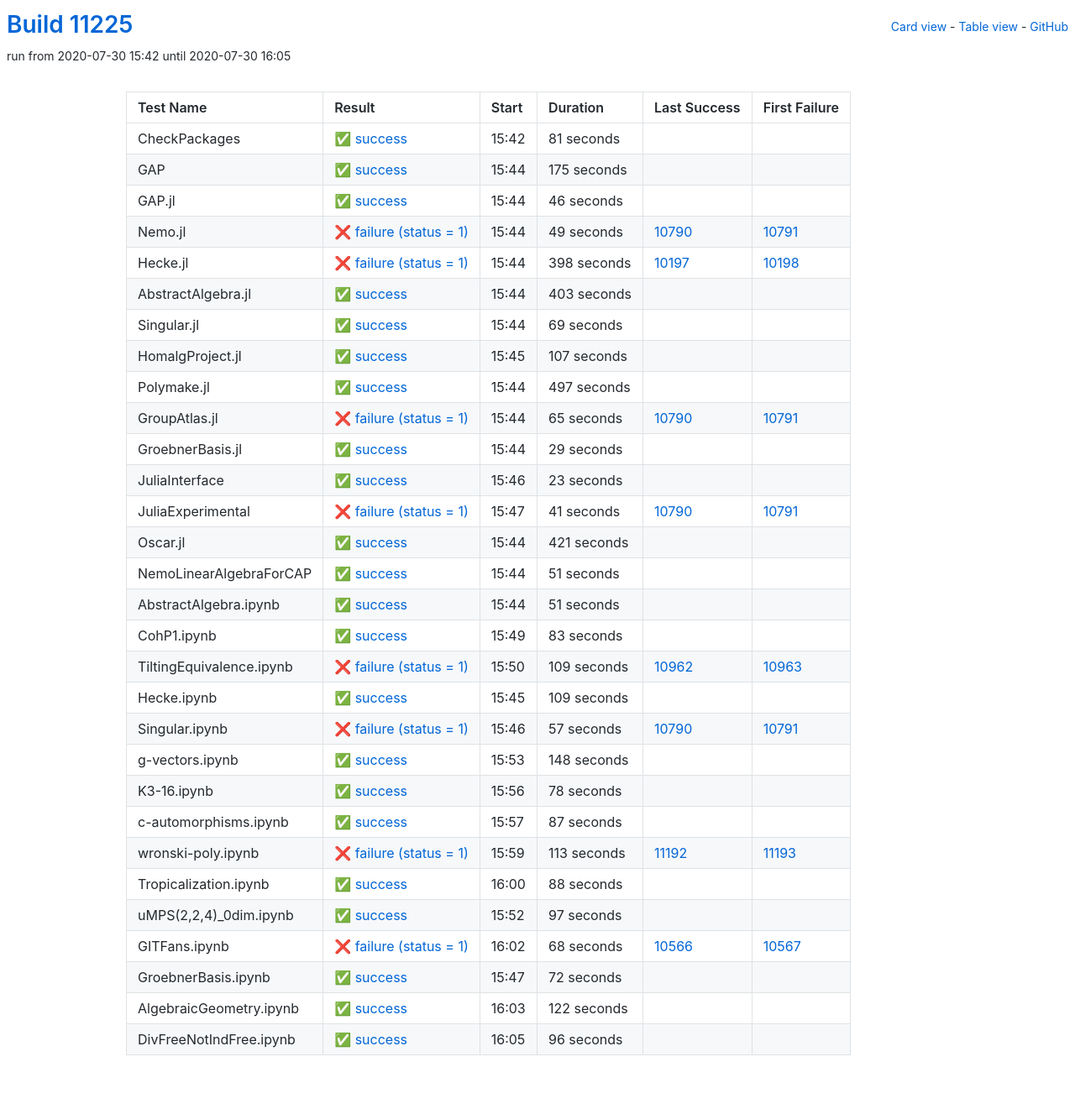
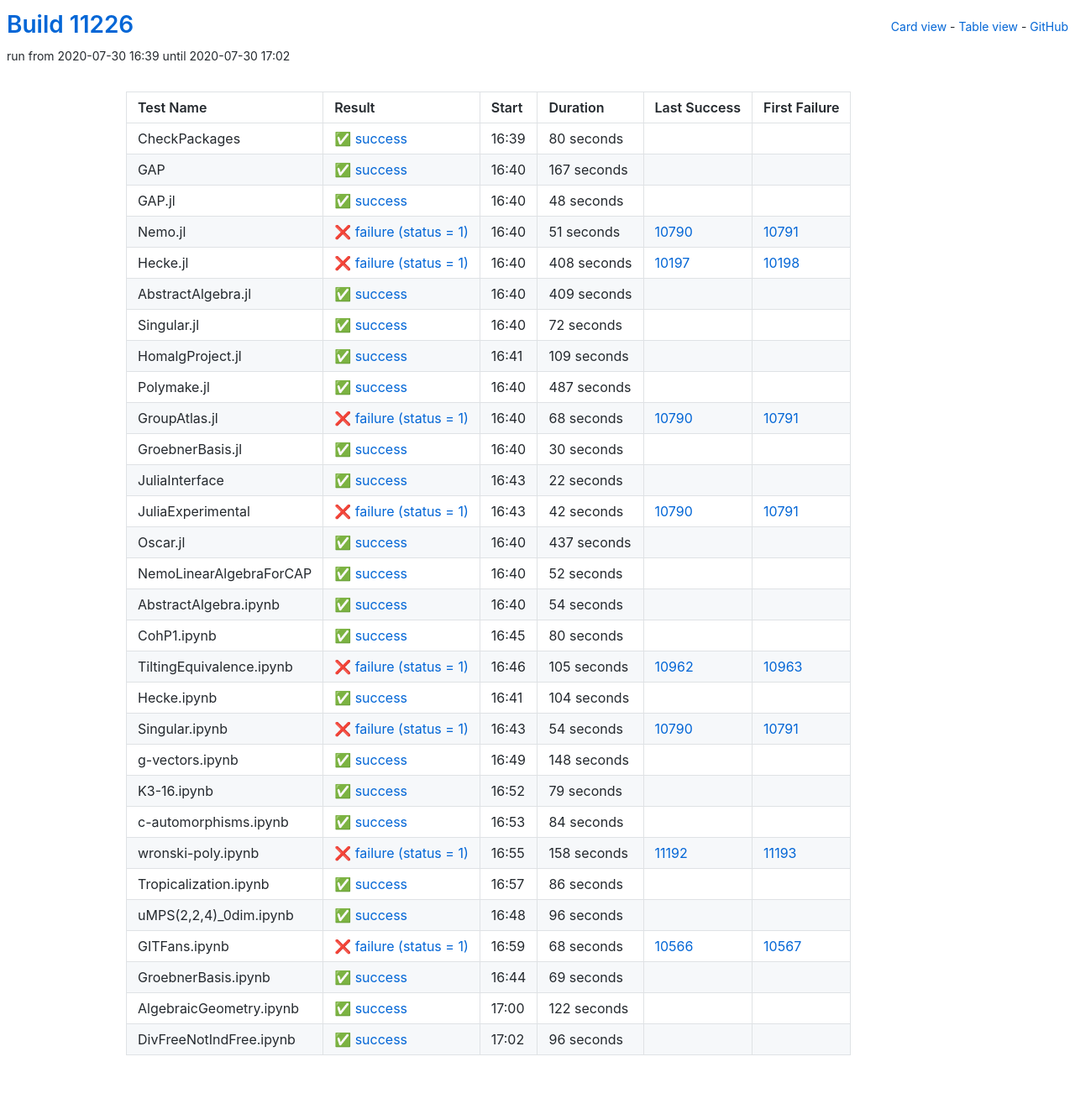
Before and after one commit to oscar-system/oscar-ci-status, a Jekyll site: the page built from table.html, in a window 1280 px wide. Shown: the whole page at 84% size. Built offline with Jekyll 4.4.1, drawn with Linux system fonts in a browser that asks for light colours.

Commit message:
Build #11226

```diff
--- a/_data/ci.yml
+++ b/_data/ci.yml
@@ -1,6 +1,6 @@
 ---
-build: 11225
-build_url: https://oscarci.mathematik.uni-kl.de/job/oscar/11225/
+build: 11226
+build_url: https://oscarci.mathematik.uni-kl.de/job/oscar/11226/
 job: oscar
 organization: oscar-system
 repo: oscar-ci-status
@@ -8,224 +8,92 @@
 tests:
 - name: CheckPackages
   id: checkpackages
-  log: https://oscarci.mathematik.uni-kl.de/job/oscar/11225/artifact/logs/build-11225/CheckPackages.log
-  start: 2020-07-30 15:42
+  log: https://oscarci.mathematik.uni-kl.de/job/oscar/11226/artifact/logs/build-11226/CheckPackages.log
+  start: 2020-07-30 16:39
   success: true
   exitcode: 0
   status: success
-  duration: 81
+  duration: 80
   last_success: false
   last_success_url:
   first_failure: false
   first_failure_url:
 - name: GAP
   id: gap
-  log: https://oscarci.mathematik.uni-kl.de/job/oscar/11225/artifact/logs/build-11225/GAP.log
-  start: 2020-07-30 15:44
+  log: https://oscarci.mathematik.uni-kl.de/job/oscar/11226/artifact/logs/build-11226/GAP.log
+  start: 2020-07-30 16:40
   success: true
   exitcode: 0
   status: success
-  duration: 175
+  duration: 167
   last_success: false
   last_success_url:
   first_failure: false
   first_failure_url:
 - name: GAP.jl
   id: gap-jl
-  log: https://oscarci.mathematik.uni-kl.de/job/oscar/11225/artifact/logs/build-11225/GAP.jl.log
-  start: 2020-07-30 15:44
+  log: https://oscarci.mathematik.uni-kl.de/job/oscar/11226/artifact/logs/build-11226/GAP.jl.log
+  start: 2020-07-30 16:40
   success: true
   exitcode: 0
   status: success
-  duration: 46
+  duration: 48
   last_success: false
   last_success_url:
   first_failure: false
   first_failure_url:
 - name: Nemo.jl
   id: nemo-jl
-  log: https://oscarci.mathematik.uni-kl.de/job/oscar/11225/artifact/logs/build-11225/Nemo.jl.log
-  start: 2020-07-30 15:44
+  log: https://oscarci.mathematik.uni-kl.de/job/oscar/11226/artifact/logs/build-11226/Nemo.jl.log
+  start: 2020-07-30 16:40
   success: false
   exitcode: 1
   status: failure
-  duration: 49
+  duration: 51
   last_success: 10790
   last_success_url: https://oscarci.mathematik.uni-kl.de/job/oscar/10790/
   first_failure: 10791
   first_failure_url: https://oscarci.mathematik.uni-kl.de/job/oscar/10791/
 - name: Hecke.jl
   id: hecke-jl
-  log: https://oscarci.mathematik.uni-kl.de/job/oscar/11225/artifact/logs/build-11225/Hecke.jl.log
-  start: 2020-07-30 15:44
+  log: https://oscarci.mathematik.uni-kl.de/job/oscar/11226/artifact/logs/build-11226/Hecke.jl.log
+  start: 2020-07-30 16:40
   success: false
   exitcode: 1
   status: failure
-  duration: 398
+  duration: 408
   last_success: 10197
   last_success_url: https://oscarci.mathematik.uni-kl.de/job/oscar/10197/
   first_failure: 10198
   first_failure_url: https://oscarci.mathematik.uni-kl.de/job/oscar/10198/
 - name: AbstractAlgebra.jl
   id: abstractalgebra-jl
-  log: https://oscarci.mathematik.uni-kl.de/job/oscar/11225/artifact/logs/build-11225/AbstractAlgebra.jl.log
-  start: 2020-07-30 15:44
+  log: https://oscarci.mathematik.uni-kl.de/job/oscar/11226/artifact/logs/build-11226/AbstractAlgebra.jl.log
+  start: 2020-07-30 16:40
   success: true
   exitcode: 0
   status: success
-  duration: 403
+  duration: 409
   last_success: false
   last_success_url:
   first_failure: false
   first_failure_url:
 - name: Singular.jl
   id: singular-jl
-  log: https://oscarci.mathematik.uni-kl.de/job/oscar/11225/artifact/logs/build-11225/Singular.jl.log
-  start: 2020-07-30 15:44
+  log: https://oscarci.mathematik.uni-kl.de/job/oscar/11226/artifact/logs/build-11226/Singular.jl.log
+  start: 2020-07-30 16:40
   success: true
   exitcode: 0
   status: success
-  duration: 69
+  duration: 72
   last_success: false
   last_success_url:
   first_failure: false
   first_failure_url:
 - name: HomalgProject.jl
   id: homalgproject-jl
-  log: https://oscarci.mathematik.uni-kl.de/job/oscar/11225/artifact/logs/build-11225/HomalgProject.jl.log
-  start: 2020-07-30 15:45
-  success: true
-  exitcode: 0
-  status: success
-  duration: 107
-  last_success: false
-  last_success_url:
-  first_failure: false
-  first_failure_url:
-- name: Polymake.jl
-  id: polymake-jl
-  log: https://oscarci.mathematik.uni-kl.de/job/oscar/11225/artifact/logs/build-11225/Polymake.jl.log
-  start: 2020-07-30 15:44
-  success: true
-  exitcode: 0
-  status: success
-  duration: 497
-  last_success: false
-  last_success_url:
-  first_failure: false
-  first_failure_url:
-- name: GroupAtlas.jl
-  id: groupatlas-jl
-  log: https://oscarci.mathematik.uni-kl.de/job/oscar/11225/artifact/logs/build-11225/GroupAtlas.jl.log
-  start: 2020-07-30 15:44
-  success: false
-  exitcode: 1
-  status: failure
-  duration: 65
-  last_success: 10790
-  last_success_url: https://oscarci.mathematik.uni-kl.de/job/oscar/10790/
-  first_failure: 10791
-  first_failure_url: https://oscarci.mathematik.uni-kl.de/job/oscar/10791/
-- name: GroebnerBasis.jl
-  id: groebnerbasis-jl
-  log: https://oscarci.mathematik.uni-kl.de/job/oscar/11225/artifact/logs/build-11225/GroebnerBasis.jl.log
-  start: 2020-07-30 15:44
-  success: true
-  exitcode: 0
-  status: success
-  duration: 29
-  last_success: false
-  last_success_url:
-  first_failure: false
-  first_failure_url:
-- name: JuliaInterface
-  id: juliainterface
-  log: https://oscarci.mathematik.uni-kl.de/job/oscar/11225/artifact/logs/build-11225/JuliaInterface.log
-  start: 2020-07-30 15:46
-  success: true
-  exitcode: 0
-  status: success
-  duration: 23
-  last_success: false
-  last_success_url:
-  first_failure: false
-  first_failure_url:
-- name: JuliaExperimental
-  id: juliaexperimental
-  log: https://oscarci.mathematik.uni-kl.de/job/oscar/11225/artifact/logs/build-11225/JuliaExperimental.log
-  start: 2020-07-30 15:47
-  success: false
-  exitcode: 1
-  status: failure
-  duration: 41
-  last_success: 10790
-  last_success_url: https://oscarci.mathematik.uni-kl.de/job/oscar/10790/
-  first_failure: 10791
-  first_failure_url: https://oscarci.mathematik.uni-kl.de/job/oscar/10791/
-- name: Oscar.jl
-  id: oscar-jl
-  log: https://oscarci.mathematik.uni-kl.de/job/oscar/11225/artifact/logs/build-11225/Oscar.jl.log
-  start: 2020-07-30 15:44
-  success: true
-  exitcode: 0
-  status: success
-  duration: 421
-  last_success: false
-  last_success_url:
-  first_failure: false
-  first_failure_url:
-- name: NemoLinearAlgebraForCAP
-  id: nemolinearalgebraforcap
-  log: https://oscarci.mathematik.uni-kl.de/job/oscar/11225/artifact/logs/build-11225/NemoLinearAlgebraForCAP.log
-  start: 2020-07-30 15:44
-  success: true
-  exitcode: 0
-  status: success
-  duration: 51
-  last_success: false
-  last_success_url:
-  first_failure: false
-  first_failure_url:
-- name: AbstractAlgebra.ipynb
-  id: abstractalgebra-ipynb
-  log: https://oscarci.mathematik.uni-kl.de/job/oscar/11225/artifact/logs/build-11225/AbstractAlgebra.ipynb.log
-  start: 2020-07-30 15:44
-  success: true
-  exitcode: 0
-  status: success
-  duration: 51
-  last_success: false
-  last_success_url:
-  first_failure: false
-  first_failure_url:
-- name: CohP1.ipynb
-  id: cohp1-ipynb
-  log: https://oscarci.mathematik.uni-kl.de/job/oscar/11225/artifact/logs/build-11225/CohP1.ipynb.log
-  start: 2020-07-30 15:49
-  success: true
-  exitcode: 0
-  status: success
-  duration: 83
-  last_success: false
-  last_success_url:
-  first_failure: false
-  first_failure_url:
-- name: TiltingEquivalence.ipynb
-  id: tiltingequivalence-ipynb
-  log: https://oscarci.mathematik.uni-kl.de/job/oscar/11225/artifact/logs/build-11225/TiltingEquivalence.ipynb.log
-  start: 2020-07-30 15:50
-  success: false
-  exitcode: 1
-  status: failure
-  duration: 109
-  last_success: 10962
-  last_success_url: https://oscarci.mathematik.uni-kl.de/job/oscar/10962/
-  first_failure: 10963
-  first_failure_url: https://oscarci.mathematik.uni-kl.de/job/oscar/10963/
-- name: Hecke.ipynb
-  id: hecke-ipynb
-  log: https://oscarci.mathematik.uni-kl.de/job/oscar/11225/artifact/logs/build-11225/Hecke.ipynb.log
-  start: 2020-07-30 15:45
+  log: https://oscarci.mathematik.uni-kl.de/job/oscar/11226/artifact/logs/build-11226/HomalgProject.jl.log
+  start: 2020-07-30 16:41
   success: true
   exitcode: 0
   status: success
@@ -234,22 +102,154 @@
   last_success_url:
   first_failure: false
   first_failure_url:
-- name: Singular.ipynb
-  id: singular-ipynb
-  log: https://oscarci.mathematik.uni-kl.de/job/oscar/11225/artifact/logs/build-11225/Singular.ipynb.log
-  start: 2020-07-30 15:46
+- name: Polymake.jl
+  id: polymake-jl
+  log: https://oscarci.mathematik.uni-kl.de/job/oscar/11226/artifact/logs/build-11226/Polymake.jl.log
+  start: 2020-07-30 16:40
+  success: true
+  exitcode: 0
+  status: success
+  duration: 487
+  last_success: false
+  last_success_url:
+  first_failure: false
+  first_failure_url:
+- name: GroupAtlas.jl
+  id: groupatlas-jl
+  log: https://oscarci.mathematik.uni-kl.de/job/oscar/11226/artifact/logs/build-11226/GroupAtlas.jl.log
+  start: 2020-07-30 16:40
   success: false
   exitcode: 1
   status: failure
-  duration: 57
+  duration: 68
+  last_success: 10790
+  last_success_url: https://oscarci.mathematik.uni-kl.de/job/oscar/10790/
+  first_failure: 10791
+  first_failure_url: https://oscarci.mathematik.uni-kl.de/job/oscar/10791/
+- name: GroebnerBasis.jl
+  id: groebnerbasis-jl
+  log: https://oscarci.mathematik.uni-kl.de/job/oscar/11226/artifact/logs/build-11226/GroebnerBasis.jl.log
+  start: 2020-07-30 16:40
+  success: true
+  exitcode: 0
+  status: success
+  duration: 30
+  last_success: false
+  last_success_url:
+  first_failure: false
+  first_failure_url:
+- name: JuliaInterface
+  id: juliainterface
+  log: https://oscarci.mathematik.uni-kl.de/job/oscar/11226/artifact/logs/build-11226/JuliaInterface.log
+  start: 2020-07-30 16:43
+  success: true
+  exitcode: 0
+  status: success
+  duration: 22
+  last_success: false
+  last_success_url:
+  first_failure: false
+  first_failure_url:
+- name: JuliaExperimental
+  id: juliaexperimental
+  log: https://oscarci.mathematik.uni-kl.de/job/oscar/11226/artifact/logs/build-11226/JuliaExperimental.log
+  start: 2020-07-30 16:43
+  success: false
+  exitcode: 1
+  status: failure
+  duration: 42
+  last_success: 10790
+  last_success_url: https://oscarci.mathematik.uni-kl.de/job/oscar/10790/
+  first_failure: 10791
+  first_failure_url: https://oscarci.mathematik.uni-kl.de/job/oscar/10791/
+- name: Oscar.jl
+  id: oscar-jl
+  log: https://oscarci.mathematik.uni-kl.de/job/oscar/11226/artifact/logs/build-11226/Oscar.jl.log
+  start: 2020-07-30 16:40
+  success: true
+  exitcode: 0
+  status: success
+  duration: 437
+  last_success: false
+  last_success_url:
+  first_failure: false
+  first_failure_url:
+- name: NemoLinearAlgebraForCAP
+  id: nemolinearalgebraforcap
+  log: https://oscarci.mathematik.uni-kl.de/job/oscar/11226/artifact/logs/build-11226/NemoLinearAlgebraForCAP.log
+  start: 2020-07-30 16:40
+  success: true
+  exitcode: 0
+  status: success
+  duration: 52
+  last_success: false
+  last_success_url:
+  first_failure: false
+  first_failure_url:
+- name: AbstractAlgebra.ipynb
+  id: abstractalgebra-ipynb
+  log: https://oscarci.mathematik.uni-kl.de/job/oscar/11226/artifact/logs/build-11226/AbstractAlgebra.ipynb.log
+  start: 2020-07-30 16:40
+  success: true
+  exitcode: 0
+  status: success
+  duration: 54
+  last_success: false
+  last_success_url:
+  first_failure: false
+  first_failure_url:
+- name: CohP1.ipynb
+  id: cohp1-ipynb
+  log: https://oscarci.mathematik.uni-kl.de/job/oscar/11226/artifact/logs/build-11226/CohP1.ipynb.log
+  start: 2020-07-30 16:45
+  success: true
+  exitcode: 0
+  status: success
+  duration: 80
+  last_success: false
+  last_success_url:
+  first_failure: false
+  first_failure_url:
+- name: TiltingEquivalence.ipynb
+  id: tiltingequivalence-ipynb
+  log: https://oscarci.mathematik.uni-kl.de/job/oscar/11226/artifact/logs/build-11226/TiltingEquivalence.ipynb.log
+  start: 2020-07-30 16:46
+  success: false
+  exitcode: 1
+  status: failure
+  duration: 105
+  last_success: 10962
+  last_success_url: https://oscarci.mathematik.uni-kl.de/job/oscar/10962/
+  first_failure: 10963
+  first_failure_url: https://oscarci.mathematik.uni-kl.de/job/oscar/10963/
+- name: Hecke.ipynb
+  id: hecke-ipynb
+  log: https://oscarci.mathematik.uni-kl.de/job/oscar/11226/artifact/logs/build-11226/Hecke.ipynb.log
+  start: 2020-07-30 16:41
+  success: true
+  exitcode: 0
+  status: success
+  duration: 104
+  last_success: false
+  last_success_url:
+  first_failure: false
+  first_failure_url:
+- name: Singular.ipynb
+  id: singular-ipynb
+  log: https://oscarci.mathematik.uni-kl.de/job/oscar/11226/artifact/logs/build-11226/Singular.ipynb.log
+  start: 2020-07-30 16:43
+  success: false
+  exitcode: 1
+  status: failure
+  duration: 54
   last_success: 10790
   last_success_url: https://oscarci.mathematik.uni-kl.de/job/oscar/10790/
   first_failure: 10791
   first_failure_url: https://oscarci.mathematik.uni-kl.de/job/oscar/10791/
 - name: g-vectors.ipynb
   id: g-vectors-ipynb
-  log: https://oscarci.mathematik.uni-kl.de/job/oscar/11225/artifact/logs/build-11225/g-vectors.ipynb.log
-  start: 2020-07-30 15:53
+  log: https://oscarci.mathematik.uni-kl.de/job/oscar/11226/artifact/logs/build-11226/g-vectors.ipynb.log
+  start: 2020-07-30 16:49
   success: true
   exitcode: 0
   status: success
@@ -260,68 +260,68 @@
   first_failure_url:
 - name: K3-16.ipynb
   id: k3-16-ipynb
-  log: https://oscarci.mathematik.uni-kl.de/job/oscar/11225/artifact/logs/build-11225/K3-16.ipynb.log
-  start: 2020-07-30 15:56
+  log: https://oscarci.mathematik.uni-kl.de/job/oscar/11226/artifact/logs/build-11226/K3-16.ipynb.log
+  start: 2020-07-30 16:52
   success: true
   exitcode: 0
   status: success
-  duration: 78
+  duration: 79
   last_success: false
   last_success_url:
   first_failure: false
   first_failure_url:
 - name: c-automorphisms.ipynb
   id: c-automorphisms-ipynb
-  log: https://oscarci.mathematik.uni-kl.de/job/oscar/11225/artifact/logs/build-11225/c-automorphisms.ipynb.log
-  start: 2020-07-30 15:57
+  log: https://oscarci.mathematik.uni-kl.de/job/oscar/11226/artifact/logs/build-11226/c-automorphisms.ipynb.log
+  start: 2020-07-30 16:53
   success: true
   exitcode: 0
   status: success
-  duration: 87
+  duration: 84
   last_success: false
   last_success_url:
   first_failure: false
   first_failure_url:
 - name: wronski-poly.ipynb
   id: wronski-poly-ipynb
-  log: https://oscarci.mathematik.uni-kl.de/job/oscar/11225/artifact/logs/build-11225/wronski-poly.ipynb.log
-  start: 2020-07-30 15:59
+  log: https://oscarci.mathematik.uni-kl.de/job/oscar/11226/artifact/logs/build-11226/wronski-poly.ipynb.log
+  start: 2020-07-30 16:55
   success: false
   exitcode: 1
   status: failure
-  duration: 113
+  duration: 158
   last_success: 11192
   last_success_url: https://oscarci.mathematik.uni-kl.de/job/oscar/11192/
   first_failure: 11193
   first_failure_url: https://oscarci.mathematik.uni-kl.de/job/oscar/11193/
 - name: Tropicalization.ipynb
   id: tropicalization-ipynb
-  log: https://oscarci.mathematik.uni-kl.de/job/oscar/11225/artifact/logs/build-11225/Tropicalization.ipynb.log
-  start: 2020-07-30 16:00
+  log: https://oscarci.mathematik.uni-kl.de/job/oscar/11226/artifact/logs/build-11226/Tropicalization.ipynb.log
+  start: 2020-07-30 16:57
   success: true
   exitcode: 0
   status: success
-  duration: 88
+  duration: 86
   last_success: false
   last_success_url:
   first_failure: false
   first_failure_url:
 - name: uMPS(2,2,4)_0dim.ipynb
   id: umps-2-2-4-0dim-ipynb
-  log: https://oscarci.mathematik.uni-kl.de/job/oscar/11225/artifact/logs/build-11225/uMPS-2-2-4-_0dim.ipynb.log
-  start: 2020-07-30 15:52
+  log: https://oscarci.mathematik.uni-kl.de/job/oscar/11226/artifact/logs/build-11226/uMPS-2-2-4-_0dim.ipynb.log
+  start: 2020-07-30 16:48
   success: true
   exitcode: 0
   status: success
-  duration: 97
+  duration: 96
   last_success: false
   last_success_url:
   first_failure: false
   first_failure_url:
 - name: GITFans.ipynb
   id: gitfans-ipynb
-  log: https://oscarci.mathematik.uni-kl.de/job/oscar/11225/artifact/logs/build-11225/GITFans.ipynb.log
-  start: 2020-07-30 16:02
+  log: https://oscarci.mathematik.uni-kl.de/job/oscar/11226/artifact/logs/build-11226/GITFans.ipynb.log
+  start: 2020-07-30 16:59
   success: false
   exitcode: 1
   status: failure
@@ -332,20 +332,20 @@
   first_failure_url: https://oscarci.mathematik.uni-kl.de/job/oscar/10567/
 - name: GroebnerBasis.ipynb
   id: groebnerbasis-ipynb
-  log: https://oscarci.mathematik.uni-kl.de/job/oscar/11225/artifact/logs/build-11225/GroebnerBasis.ipynb.log
-  start: 2020-07-30 15:47
+  log: https://oscarci.mathematik.uni-kl.de/job/oscar/11226/artifact/logs/build-11226/GroebnerBasis.ipynb.log
+  start: 2020-07-30 16:44
   success: true
   exitcode: 0
   status: success
-  duration: 72
+  duration: 69
   last_success: false
   last_success_url:
   first_failure: false
   first_failure_url:
 - name: AlgebraicGeometry.ipynb
   id: algebraicgeometry-ipynb
-  log: https://oscarci.mathematik.uni-kl.de/job/oscar/11225/artifact/logs/build-11225/AlgebraicGeometry.ipynb.log
-  start: 2020-07-30 16:03
+  log: https://oscarci.mathematik.uni-kl.de/job/oscar/11226/artifact/logs/build-11226/AlgebraicGeometry.ipynb.log
+  start: 2020-07-30 17:00
   success: true
   exitcode: 0
   status: success
@@ -356,8 +356,8 @@
   first_failure_url:
 - name: DivFreeNotIndFree.ipynb
   id: divfreenotindfree-ipynb
-  log: https://oscarci.mathematik.uni-kl.de/job/oscar/11225/artifact/logs/build-11225/DivFreeNotIndFree.ipynb.log
-  start: 2020-07-30 16:05
+  log: https://oscarci.mathematik.uni-kl.de/job/oscar/11226/artifact/logs/build-11226/DivFreeNotIndFree.ipynb.log
+  start: 2020-07-30 17:02
   success: true
   exitcode: 0
   status: success
```
Also changed, not shown: README.md.
